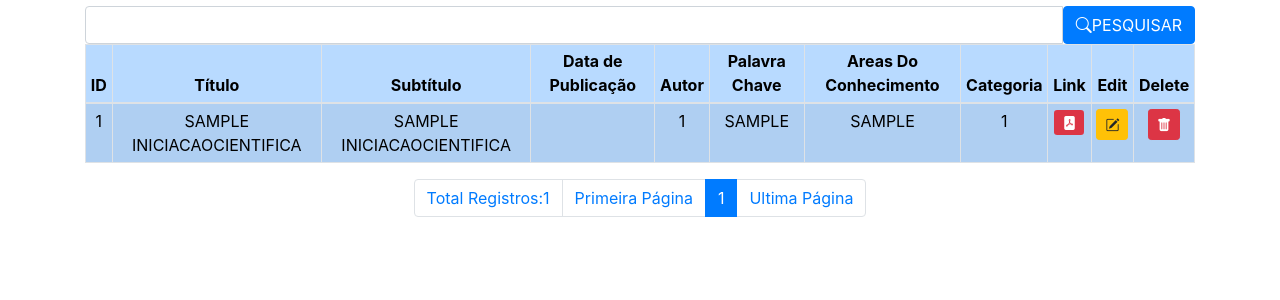
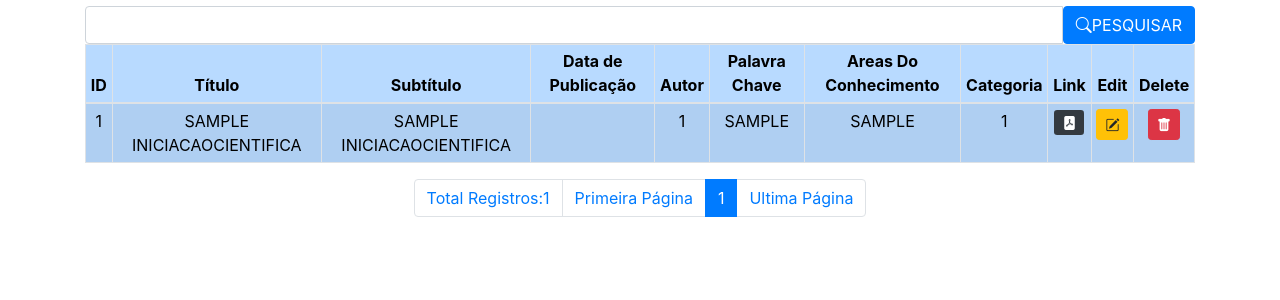
Before and after one commit to wrksystem/Repositorio_Institucional, a PHP site: page / in a window 1280 px wide. Shown: the part 204-504 px from the top of the page. Run offline with PHP 8.4, Linux system fonts and the light colour scheme; tables that the repository leaves empty or names only in its code hold one stand-in row (values such as "Sample post").

Commit message:
Update posts.php
Color button pdf link att

```diff
--- a/pages/posts/posts.php
+++ b/pages/posts/posts.php
@@ -79,7 +79,7 @@
                         <td class="text-nowrap text-center"><?=$data["PalavraChave"] ?></td>
                         <td class="text-nowrap text-center"><?=$data["AreasDoConhecimento_idAreasDoConhecimento"] ?></td>
                         <td class="text-nowrap text-center"><?=$data["FormatoDoDocumento_id"] ?></td>
-                        <td class="text-center text-center"><a class="bi bi-file-pdf-fill btn-danger btn-sm align-middle" href="<?=$data["Link"]?>" target="_blank"></a></td>
+                        <td class="text-center text-center"><a class="bi bi-file-pdf-fill btn-dark btn-sm align-middle" href="<?=$data["Link"]?>" target="_blank"></a></td>
                         <td class="text-center text-center"><a class="btn btn-warning btn-sm" href="index.php?menu=edit-post&idCadastro=<?=$data["idCadastro"]?>"><i class="bi bi-pencil-square"></i></a></td>
                         <td class="text-center text-center"><a class="btn btn-danger btn-sm" href="index.php?menu=delete-post&idCadastro=<?=$data["idCadastro"]?>"><i class="bi bi-trash-fill"></i></a></td>
                     </tr>
```
